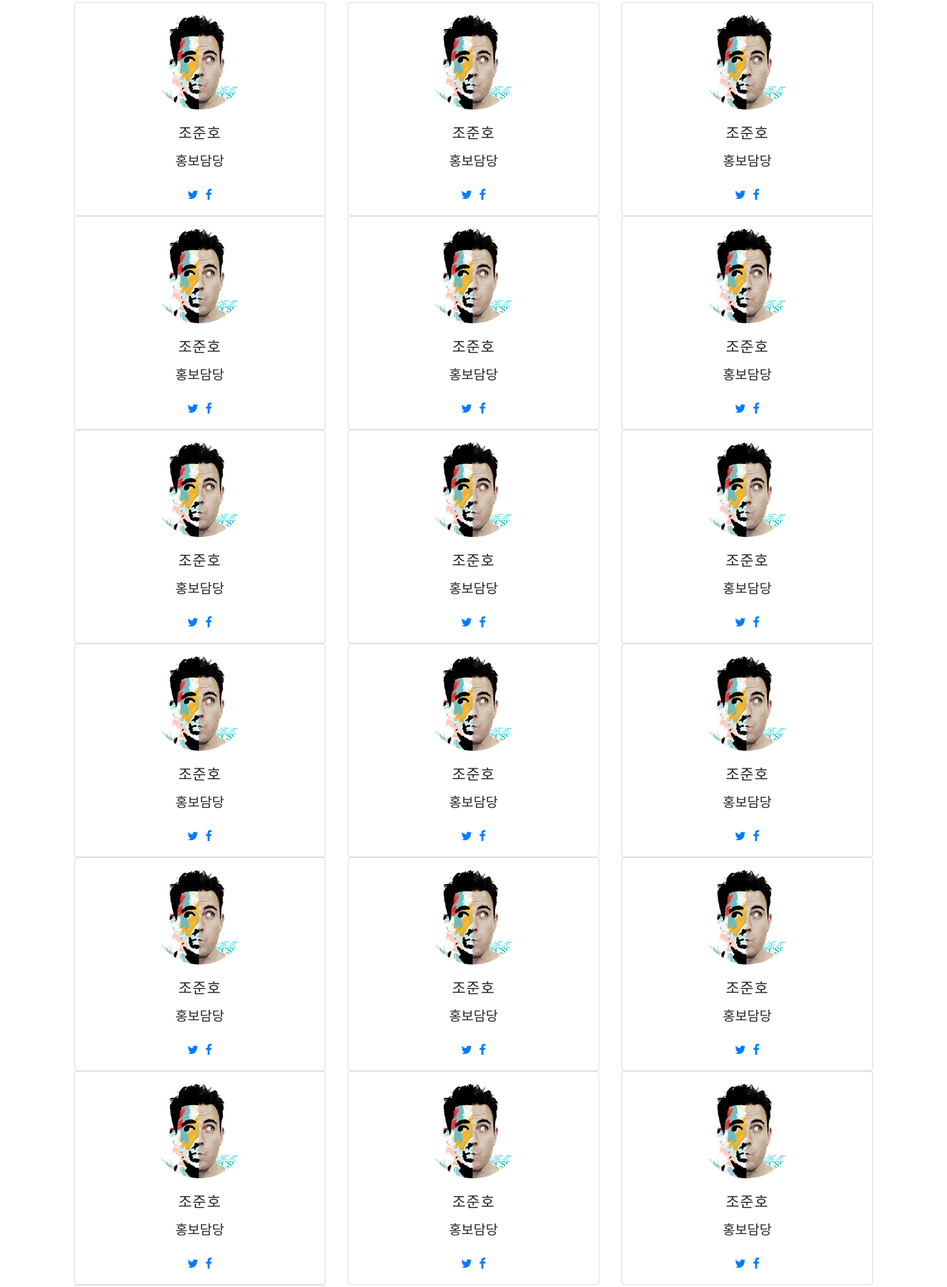
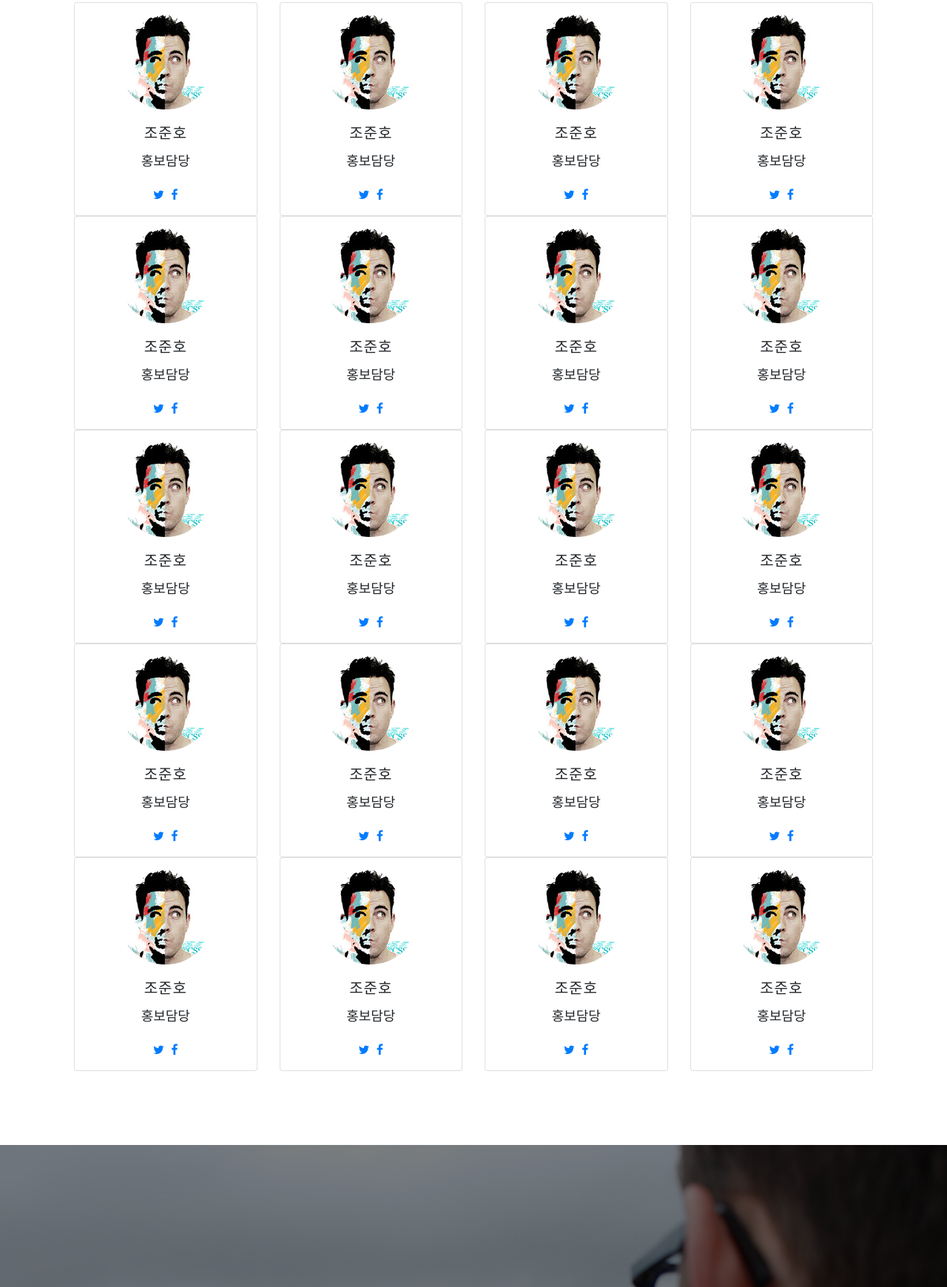
Before and after one commit to yc-gta/gta-home, a website with bundled scripts: page index.html in a window 1280 px wide. Shown: the part 1820-3560 px from the top of the page at 74% size. Built offline with nearby package versions, Linux system fonts and the light colour scheme; a web font is replaced by a local one.

Commit message:
v1.1.2
스타일 및 오류 수정

```diff
--- a/index.html
+++ b/index.html
@@ -99,7 +99,7 @@
           <div class="col-lg-12 my-auto">
             <div class="container-fluid">
               <div class="row">
-                <div class="col-sm-6 col-lg-4">
+                <div class="col-sm-6 col-lg-3">
                   <div class="card pt-3">
                     <div class="avatar mx-auto">
                         <img class="avatar-img card-img-top" src="img/member/1.jpg">
@@ -124,7 +124,7 @@
                     </div>
                   </div>
                 </div>
-                <div class="col-sm-6 col-lg-4">
+                <div class="col-sm-6 col-lg-3">
                   <div class="card pt-3">
                     <div class="avatar mx-auto">
                         <img class="avatar-img card-img-top" src="img/member/1.jpg">
@@ -149,7 +149,7 @@
                     </div>
                   </div>
                 </div>
-                <div class="col-sm-6 col-lg-4">
+                <div class="col-sm-6 col-lg-3">
                   <div class="card pt-3">
                     <div class="avatar mx-auto">
                         <img class="avatar-img card-img-top" src="img/member/1.jpg">
@@ -174,7 +174,7 @@
                     </div>
                   </div>
                 </div>
-                <div class="col-sm-6 col-lg-4">
+                <div class="col-sm-6 col-lg-3">
                   <div class="card pt-3">
                     <div class="avatar mx-auto">
                         <img class="avatar-img card-img-top" src="img/member/1.jpg">
@@ -199,7 +199,7 @@
                     </div>
                   </div>
                 </div>
-                <div class="col-sm-6 col-lg-4">
+                <div class="col-sm-6 col-lg-3">
                   <div class="card pt-3">
                     <div class="avatar mx-auto">
                         <img class="avatar-img card-img-top" src="img/member/1.jpg">
@@ -224,7 +224,7 @@
                     </div>
                   </div>
                 </div>
-                <div class="col-sm-6 col-lg-4">
+                <div class="col-sm-6 col-lg-3">
                   <div class="card pt-3">
                     <div class="avatar mx-auto">
                         <img class="avatar-img card-img-top" src="img/member/1.jpg">
@@ -249,7 +249,7 @@
                     </div>
                   </div>
                 </div>
-                <div class="col-sm-6 col-lg-4">
+                <div class="col-sm-6 col-lg-3">
                   <div class="card pt-3">
                     <div class="avatar mx-auto">
                         <img class="avatar-img card-img-top" src="img/member/1.jpg">
@@ -274,7 +274,7 @@
                     </div>
                   </div>
                 </div>
-                <div class="col-sm-6 col-lg-4">
+                <div class="col-sm-6 col-lg-3">
                   <div class="card pt-3">
                     <div class="avatar mx-auto">
                         <img class="avatar-img card-img-top" src="img/member/1.jpg">
@@ -299,7 +299,7 @@
                     </div>
                   </div>
                 </div>
-                <div class="col-sm-6 col-lg-4">
+                <div class="col-sm-6 col-lg-3">
                   <div class="card pt-3">
                     <div class="avatar mx-auto">
                         <img class="avatar-img card-img-top" src="img/member/1.jpg">
@@ -324,7 +324,7 @@
                     </div>
                   </div>
                 </div>
-                <div class="col-sm-6 col-lg-4">
+                <div class="col-sm-6 col-lg-3">
                   <div class="card pt-3">
                     <div class="avatar mx-auto">
                         <img class="avatar-img card-img-top" src="img/member/1.jpg">
@@ -349,7 +349,7 @@
                     </div>
                   </div>
                 </div>
-                <div class="col-sm-6 col-lg-4">
+                <div class="col-sm-6 col-lg-3">
                   <div class="card pt-3">
                     <div class="avatar mx-auto">
                         <img class="avatar-img card-img-top" src="img/member/1.jpg">
@@ -374,7 +374,7 @@
                     </div>
                   </div>
                 </div>
-                <div class="col-sm-6 col-lg-4">
+                <div class="col-sm-6 col-lg-3">
                   <div class="card pt-3">
                     <div class="avatar mx-auto">
                         <img class="avatar-img card-img-top" src="img/member/1.jpg">
@@ -399,7 +399,7 @@
                     </div>
                   </div>
                 </div>
-                <div class="col-sm-6 col-lg-4">
+                <div class="col-sm-6 col-lg-3">
                   <div class="card pt-3">
                     <div class="avatar mx-auto">
                         <img class="avatar-img card-img-top" src="img/member/1.jpg">
@@ -424,7 +424,7 @@
                     </div>
                   </div>
                 </div>
-                <div class="col-sm-6 col-lg-4">
+                <div class="col-sm-6 col-lg-3">
                   <div class="card pt-3">
                     <div class="avatar mx-auto">
                         <img class="avatar-img card-img-top" src="img/member/1.jpg">
@@ -449,7 +449,7 @@
                     </div>
                   </div>
                 </div>
-                <div class="col-sm-6 col-lg-4">
+                <div class="col-sm-6 col-lg-3">
                   <div class="card pt-3">
                     <div class="avatar mx-auto">
                         <img class="avatar-img card-img-top" src="img/member/1.jpg">
@@ -474,7 +474,7 @@
                     </div>
                   </div>
                 </div>
-                <div class="col-sm-6 col-lg-4">
+                <div class="col-sm-6 col-lg-3">
                   <div class="card pt-3">
                     <div class="avatar mx-auto">
                         <img class="avatar-img card-img-top" src="img/member/1.jpg">
@@ -499,7 +499,7 @@
                     </div>
                   </div>
                 </div>
-                <div class="col-sm-6 col-lg-4">
+                <div class="col-sm-6 col-lg-3">
                   <div class="card pt-3">
                     <div class="avatar mx-auto">
                         <img class="avatar-img card-img-top" src="img/member/1.jpg">
@@ -524,7 +524,7 @@
                     </div>
                   </div>
                 </div>
-                <div class="col-sm-6 col-lg-4">
+                <div class="col-sm-6 col-lg-3">
                   <div class="card pt-3">
                     <div class="avatar mx-auto">
                         <img class="avatar-img card-img-top" src="img/member/1.jpg">
@@ -549,7 +549,7 @@
                     </div>
                   </div>
                 </div>
-                <div class="col-sm-6 col-lg-4">
+                <div class="col-sm-6 col-lg-3">
                   <div class="card pt-3">
                     <div class="avatar mx-auto">
                         <img class="avatar-img card-img-top" src="img/member/1.jpg">
@@ -574,7 +574,31 @@
                     </div>
                   </div>
                 </div>
-
+                <div class="col-sm-6 col-lg-3">
+                  <div class="card pt-3">
+                    <div class="avatar mx-auto">
+                        <img class="avatar-img card-img-top" src="img/member/1.jpg">
+                    </div>
+                    <div class="card-body text-center">
+                      <h5 class="card-title">조준호</h5>
+                      <p class="card-text">홍보담당</p>
+                    </div>
+                    <div class="icon">
+                        <ul class="list-inline list-social">
+                            <li class="list-inline-item social-twitter">
+                              <a href="#">
+                                <i class="fa fa-twitter"></i>
+                              </a>
+                            </li>
+                            <li class="list-inline-item social-facebook">
+                              <a href="#">
+                                <i class="fa fa-facebook"></i>
+                              </a>
+                            </li>
+                          </ul>
+                    </div>
+                  </div>
+                </div>
 
               </div>
             </div>
```
